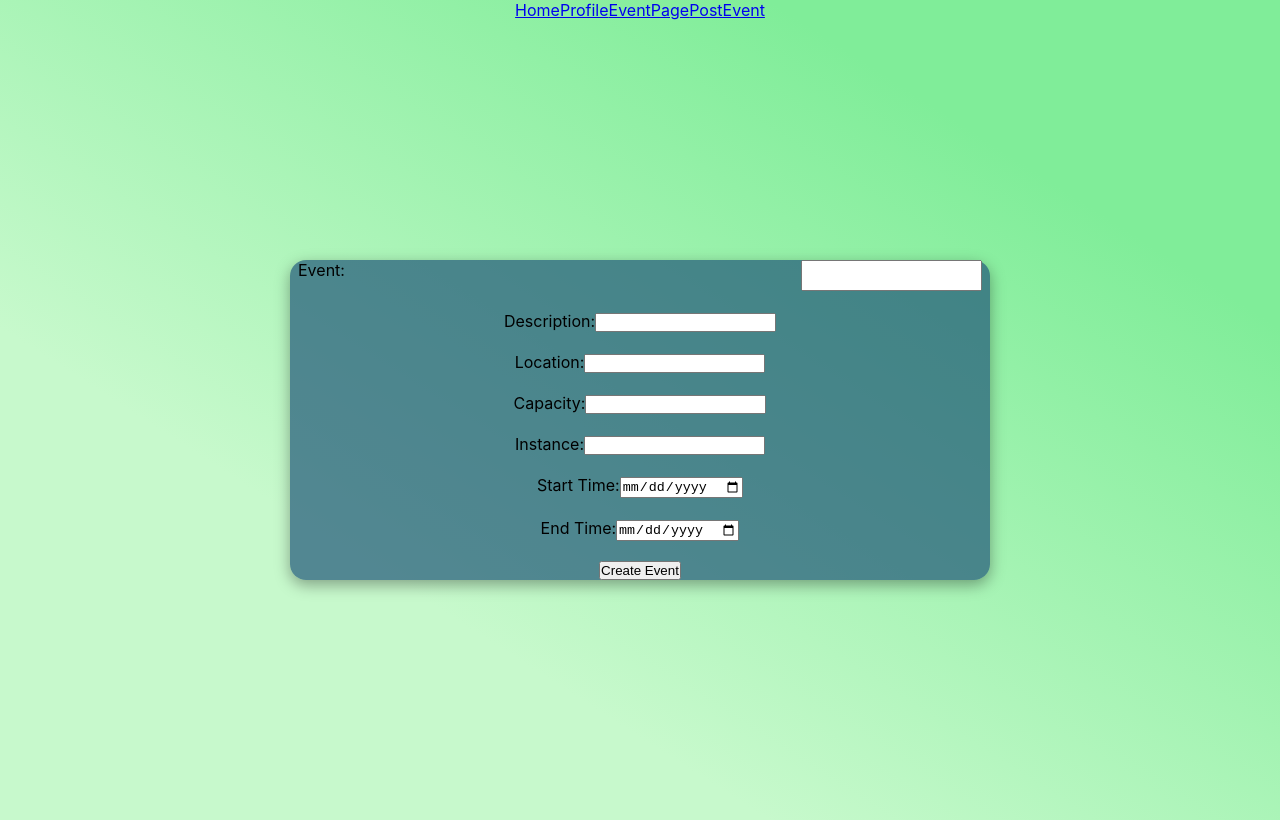
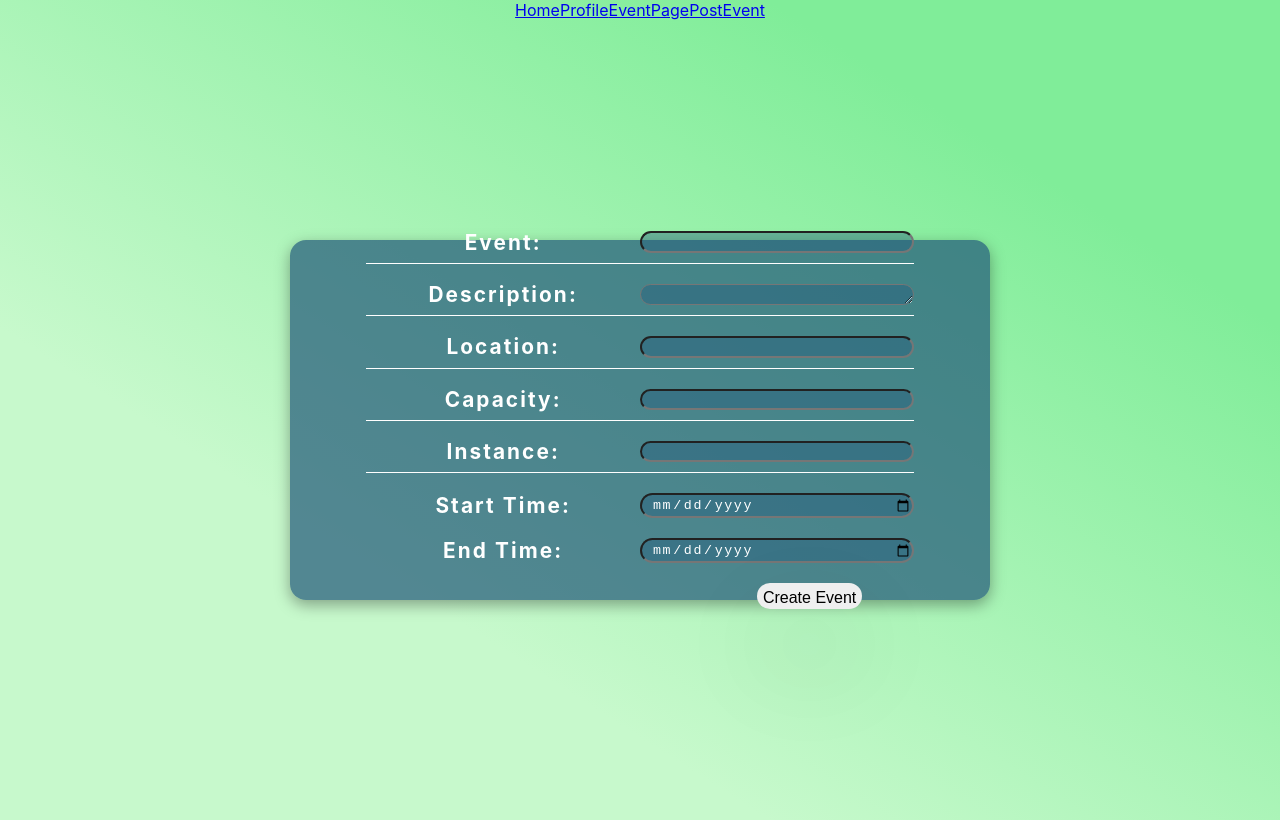
Before and after one commit to Ishamoridin/EventstagramFrontend, a React (Create React App) app: page /PostEvent in a window 1280 px wide. Built offline with nearby package versions, Linux system fonts and the light colour scheme.

Commit message:
create-event page style complete

```diff
--- a/src/Components/CreateEvent.jsx
+++ b/src/Components/CreateEvent.jsx
@@ -45,7 +45,7 @@ const CreateEvent = () => {
 
         <div className="description-container">
           <label className="description-label">Description:</label>
-          <input onChange={(e) => setDescription(e.target.value)} />
+          <textarea onChange={(e) => setDescription(e.target.value)} />
         </div>
 
         <br />
@@ -64,7 +64,7 @@ const CreateEvent = () => {
 
         <br />
 
-        <div className="intance-container">
+        <div className="instance-container">
           <label className="instance-label">Instance:</label>
           <input type="number" onChange={(e) => setInstance(e.target.value)} />
         </div>
@@ -89,7 +89,11 @@ const CreateEvent = () => {
 
         <br />
 
-        <button type="submit">Create Event</button>
+        <div className="btn-wrapper">
+          <button classname="create-event-btn" type="submit">
+            Create Event
+          </button>
+        </div>
       </form>
     </div>
   );
--- a/src/styles/CreateEvent.css
+++ b/src/styles/CreateEvent.css
@@ -8,10 +8,10 @@
 
 .form-wrapper {
   display: flex;
-  justify-content: center;
+  /* justify-content: center; */
   align-items: center;
   background-color: rgba(34, 87, 122, 0.7);
-  height: 40vh;
+  height: 45vh;
   width: 70%;
   max-width: 700px;
   border-radius: 1rem;
@@ -27,11 +27,138 @@ form {
   width: 100%;
   margin: 8px;
   border-radius: 1rem;
+  color: #fff;
+  font-weight: bold;
+  letter-spacing: 0.13rem;
 }
 
 .event-container {
   display: flex;
-  width: 100%;
-  height: 12%;
-  justify-content: space-between;
+  justify-content: space-evenly;
+  width: 80%;
+  height: 9%;
+  align-items: center;
+  font-size: 1.3rem;
+  padding-bottom: 10px;
+  border-bottom: 1px solid #fff;
 }
+
+.description-container {
+  display: flex;
+  justify-content: space-evenly;
+  width: 80%;
+  height: 9%;
+  align-items: center;
+  font-size: 1.3rem;
+  padding-bottom: 10px;
+  border-bottom: 1px solid #fff;
+}
+
+.location-container {
+  display: flex;
+  justify-content: space-evenly;
+  width: 80%;
+  height: 9%;
+  align-items: center;
+  font-size: 1.3rem;
+  padding-bottom: 10px;
+  border-bottom: 1px solid #fff;
+}
+
+.capacity-container {
+  display: flex;
+  justify-content: space-evenly;
+  width: 80%;
+  height: 9%;
+  align-items: center;
+  font-size: 1.3rem;
+  padding-bottom: 10px;
+  border-bottom: 1px solid #fff;
+}
+
+.instance-container {
+  display: flex;
+  justify-content: space-evenly;
+  width: 80%;
+  height: 9%;
+  align-items: center;
+  font-size: 1.3rem;
+  padding-bottom: 10px;
+  border-bottom: 1px solid #fff;
+}
+
+.start-time-container {
+  display: flex;
+  width: 80%;
+  height: 7%;
+  align-items: center;
+  font-size: 1.3rem;
+}
+
+.end-time-container {
+  display: flex;
+  width: 80%;
+  height: 7%;
+  align-items: center;
+  font-size: 1.3rem;
+}
+
+label {
+  /* margin-right: 1.5rem; */
+  /* flex: 1;
+  flex-basis: 20%;
+  max-width: 20%; */
+  display: inline-block;
+  width: 50%;
+}
+
+input {
+  /* flex: 2;
+  flex-basis: 20%;
+  max-width: 20%; */
+  width: 50%;
+  height: 100%;
+  border-radius: 1.5rem;
+  background-color: rgba(34, 87, 122, 0.4);
+  color: #fff;
+  /* font-weight: bold; */
+  letter-spacing: 0.1rem;
+  padding-left: 10px;
+}
+
+textarea {
+  width: 50%;
+  height: 100%;
+  border-radius: 1.5rem;
+  background-color: rgba(34, 87, 122, 0.4);
+  color: #fff;
+  /* font-weight: bold; */
+  letter-spacing: 0.1rem;
+  padding-left: 10px;
+  padding-top: 4px;
+}
+
+.btn-wrapper {
+  display: flex;
+  flex-direction: row;
+  justify-content: flex-end;
+  width: 65%;
+  height: 7%;
+}
+
+.btn-wrapper button {
+  font-size: 1rem;
+  border-radius: 1rem;
+  padding: 6px;
+  text-align: center;
+  border: 0;
+  box-shadow: rgba(17, 12, 46, 0.15) 0px 48px 100px 0px;
+}
+
+.btn-wrapper button:hover {
+  cursor: pointer;
+}
+
+.btn-wrapper button:active {
+  transform: translate(1%, 1px);
+}
```
Also changed, not shown: src/Components/loginModal.jsx (+44 -27 lines).
